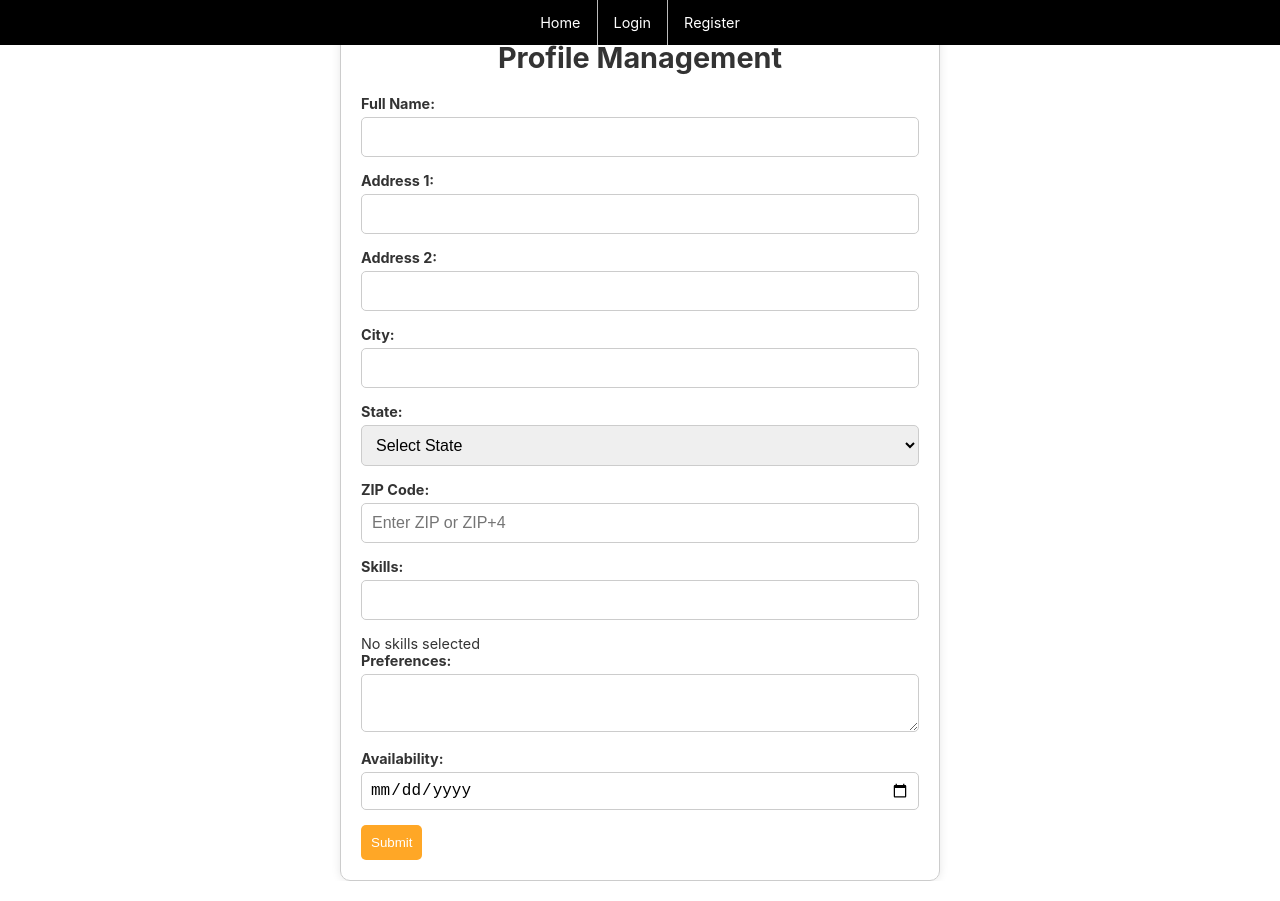
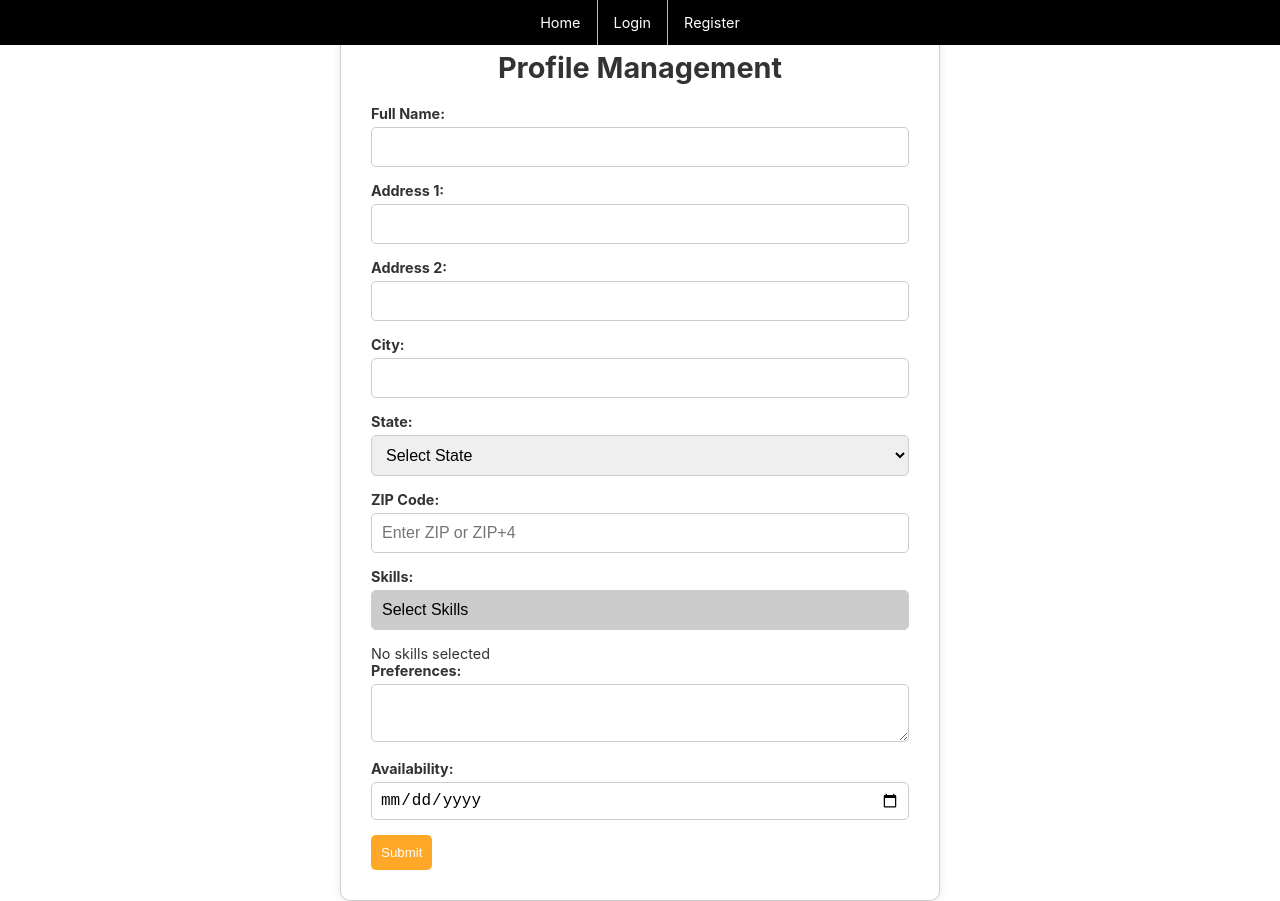
Before and after one commit to SheildSheild/COSC4351-Project, a React (Create React App) app: page /profile in a window 1280 px wide. Built offline with nearby package versions, Linux system fonts and the light colour scheme.

Commit message:
added visable required fields

```diff
--- a/src/components/ProfileManagement/profileManagement.css
+++ b/src/components/ProfileManagement/profileManagement.css
@@ -2,7 +2,7 @@
   width: 100%;
   max-width: 600px;
   margin: 0 auto;
-  padding: 20px;
+  padding: 30px;
   border: 1px solid #ccc;
   border-radius: 10px;
   box-shadow: 0 0 10px rgba(0, 0, 0, 0.1);
@@ -50,11 +50,12 @@
 .multi-select-dropdown button {
   width: 100%;
   padding: 10px;
-  border: 1px solid #ccc;
+  border: 1px solid #cccccc;
   border-radius: 5px;
   font-size: 16px;
   text-align: left;
-  background: white;
+  background: #cccccc;
+  -webkit-text-fill-color: #000000;
   cursor: pointer;
 }
 
@@ -65,7 +66,7 @@
   width: 100%;
   max-height: 200px;
   overflow-y: auto;
-  border: 1px solid #ccc;
+  border: 1px solid white;
   border-radius: 5px;
   background: white;
   z-index: 1000;
@@ -79,16 +80,6 @@
 
 .multi-select-dropdown .multi-select-options label:hover {
   background: #f0f0f0;
-}
-
-.error-message {
-  color: red;
-  font-size: 14px;
-  margin-top: 5px;
-}
-
-.error {
-  border: 1px solid red;
 }
 
 .selected-date {
@@ -109,3 +100,25 @@
   cursor: pointer;
   font-size: 14px;
 }
+
+.error-message {
+  color: red;
+  font-size: 14px;
+  margin-top: 5px;
+}
+
+.error {
+  border: 1px solid red;
+}
+
+.required {
+  color: red;
+  font-size: 0.9em;
+  margin-left: 5px;
+}
+
+.error-message {
+  color: red;
+  font-size: 14px;
+  margin-top: 5px;
+}
```
